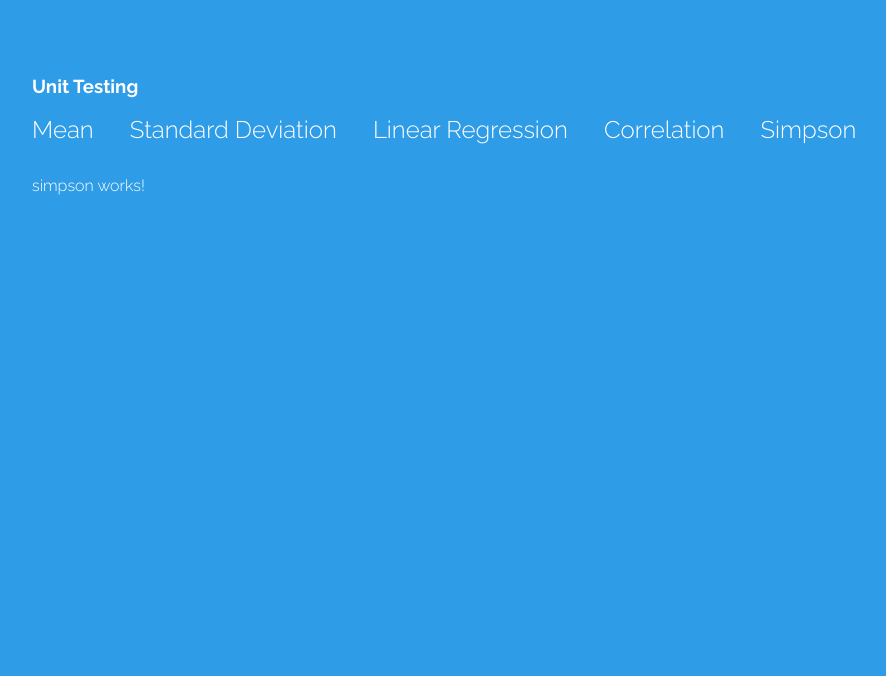
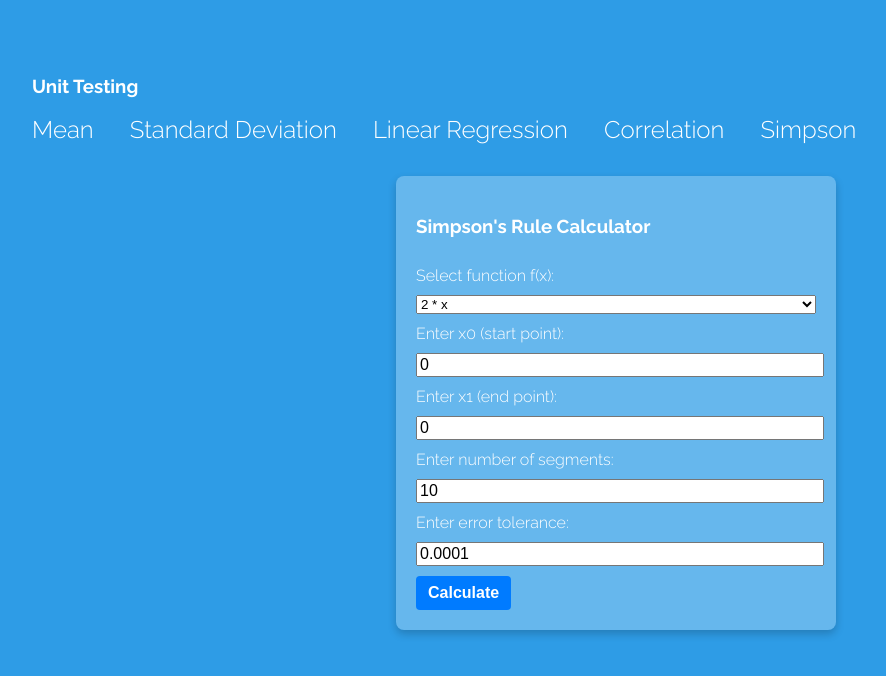
Before and after one commit to gersonvidal/gersonvidal-tdd-test-math, an Angular app: page /simpson in a window 1280 px wide. Shown: the top 676 px of the page, without its empty margins (24-910 px from the left). Built offline with nearby package versions, Linux system fonts and the light colour scheme.

Commit message:
finished frontend for 5a #32

```diff
--- a/src/app/simpson/simpson.component.css
+++ b/src/app/simpson/simpson.component.css
@@ -0,0 +1,31 @@
+.container {
+    display: flex;
+    flex-direction: column;
+    gap: 10px; /* Espacio entre los elementos */
+    max-width: 400px; /* Ajusta el ancho como prefieras */
+    margin: auto;
+    padding: 20px;
+    background-color: #ffffff44;
+    border-radius: 8px;
+    box-shadow: 0px 4px 8px rgba(0, 0, 0, 0.2);
+  }
+
+  label,
+  input,
+  button {
+    display: block;
+    width: 100%;
+    font-size: 16px;
+  }
+
+  button {
+    width: auto;
+    align-self: flex-start;
+    padding: 8px 12px;
+    cursor: pointer;
+    font-weight: bold;
+    color: white;
+    background-color: #007bff;
+    border: none;
+    border-radius: 4px;
+  }
--- a/src/app/simpson/simpson.component.html
+++ b/src/app/simpson/simpson.component.html
@@ -1 +1,41 @@
-<p>simpson works!</p>
+<div class="container">
+  <h3>Simpson's Rule Calculator</h3>
+
+  <label for="function">Select function f(x):</label>
+  <select id="function" [(ngModel)]="selectedFunction">
+    <option value="twoTimesX">2 * x</option>
+    <option value="xSquared">x * x</option>
+    <option value="oneDividedByX">1 / x</option>
+    <option value="tDistribution">T Distribution</option>
+  </select>
+
+  <label for="x0">Enter x0 (start point):</label>
+  <input id="x0" type="number" [(ngModel)]="x0" placeholder="0" />
+
+  <label for="x1">Enter x1 (end point):</label>
+  <input id="x1" type="number" [(ngModel)]="x1" placeholder="4" />
+
+  <label for="numSeg">Enter number of segments:</label>
+  <input id="numSeg" type="number" [(ngModel)]="numSeg" placeholder="10" />
+
+  <label for="error">Enter error tolerance:</label>
+  <input
+    id="error"
+    type="number"
+    step="0.0001"
+    [(ngModel)]="error"
+    placeholder="0.0001"
+  />
+
+  <div *ngIf="selectedFunction === 'tDistribution'">
+    <label for="dof">Enter degrees of freedom (dof):</label>
+    <input id="dof" type="number" [(ngModel)]="dof" placeholder="e.g., 1" />
+  </div>
+
+  <button (click)="calculateSimpson()">Calculate</button>
+
+  <div *ngIf="result !== null">
+    <h4>Result:</h4>
+    <p>Approximate Area: {{ result }}</p>
+  </div>
+</div>
--- a/src/app/simpson/simpson.component.ts
+++ b/src/app/simpson/simpson.component.ts
@@ -1,12 +1,54 @@
 import { Component } from '@angular/core';
 import { SimpsonRule } from '../common/simpson-rule';
+import { FormsModule } from '@angular/forms';
+import { CommonModule } from '@angular/common'; // Importa CommonModule
 
 @Component({
   selector: 'app-simpson',
   templateUrl: './simpson.component.html',
   styleUrls: ['./simpson.component.css'],
+  standalone: true,
+  imports: [FormsModule, CommonModule],
 })
 export class SimpsonComponent {
+  selectedFunction: string = 'twoTimesX';
+  x0: number = 0;
+  x1: number = 0;
+  numSeg: number = 10;
+  error: number = 0.0001;
+  dof: number = 1;
+  result: number | null = null;
+
+  calculateSimpson() {
+    const fn = this.getSelectedFunction();
+    if (fn) {
+      this.result = SimpsonComponent.calculateP(
+        fn,
+        this.x0,
+        this.x1,
+        this.numSeg,
+        this.error
+      );
+    } else {
+      alert('Error: Selected function is invalid');
+    }
+  }
+
+  private getSelectedFunction(): Function | null {
+    switch (this.selectedFunction) {
+      case 'twoTimesX':
+        return SimpsonRule.twoTimesX;
+      case 'xSquared':
+        return SimpsonRule.xSquared;
+      case 'oneDividedByX':
+        return SimpsonRule.oneDividedByX;
+      case 'tDistribution':
+        return (x: number) => SimpsonRule.tDistribution(x, this.dof);
+      default:
+        return null;
+    }
+  }
+
   static calculateP(
     fn: Function,
     x0: number,
```
